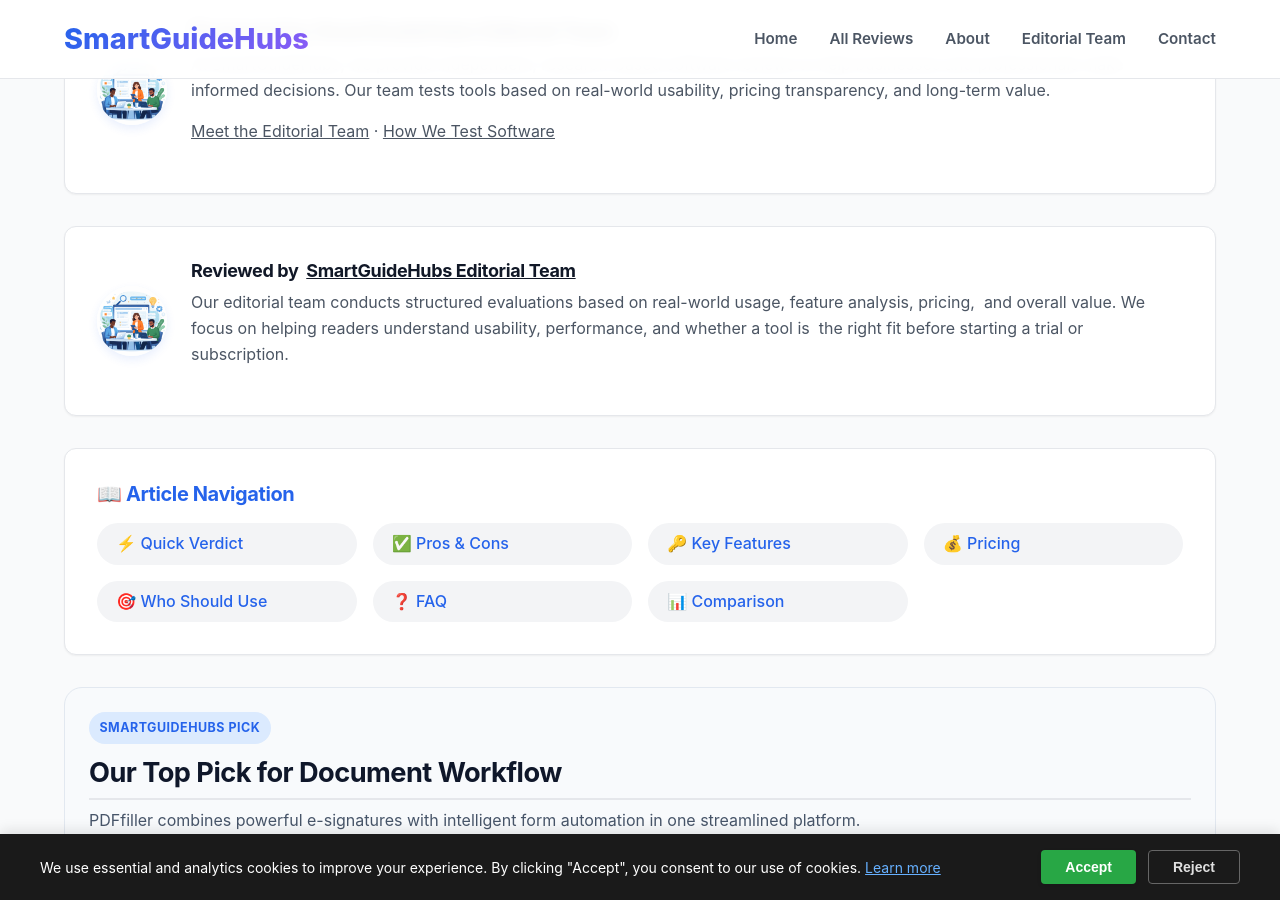
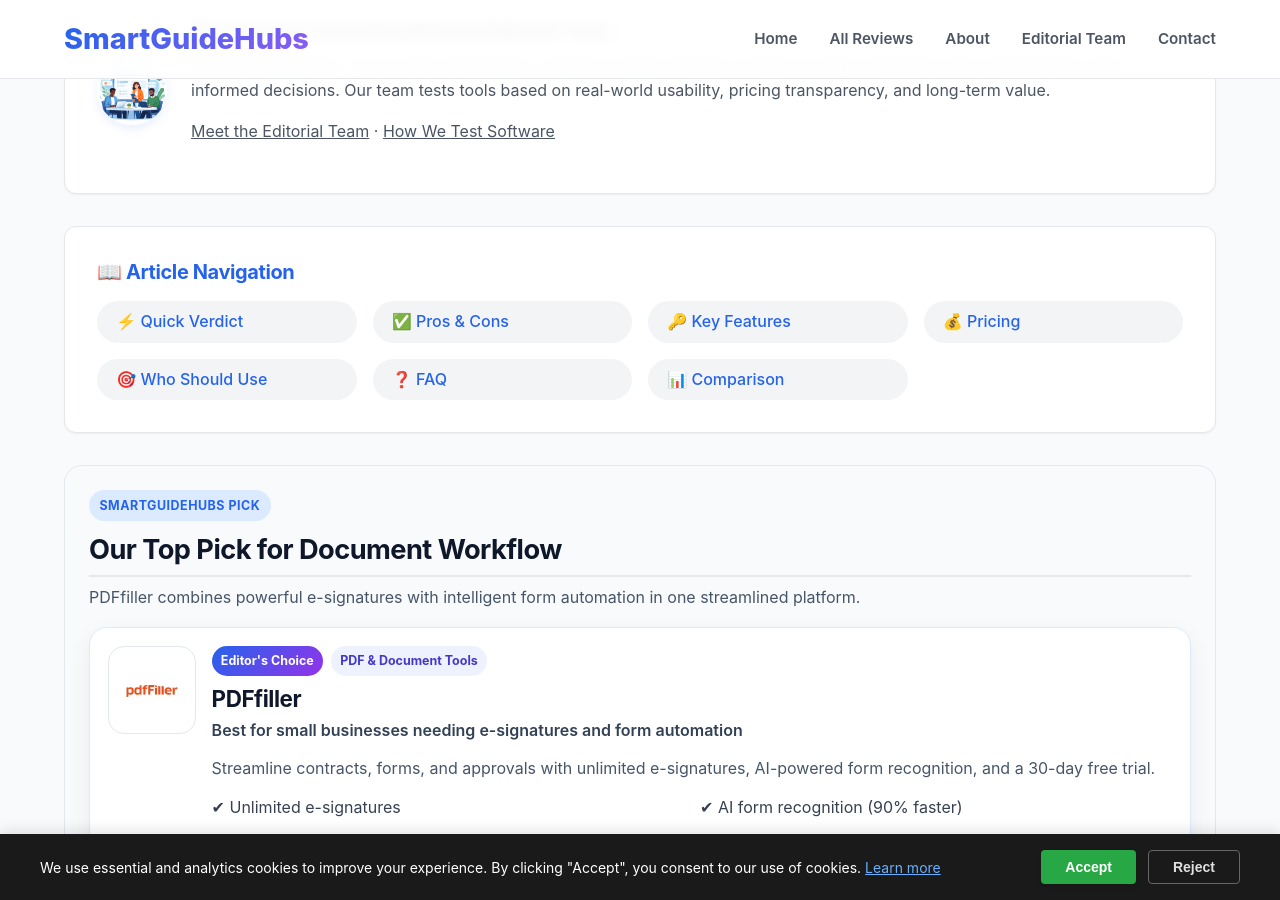
Before and after one commit to Yanniga01/gilliansperkin.github.io, a Jekyll site: the page built from _posts/2026-01-15-pdffiller-review.md, in a window 1280 px wide and 900 px high, scrolled down 305 px. Built offline with Jekyll 4.4.1, drawn with Linux system fonts in a browser that asks for light colours.

Commit message:
Remove author box from PDFfiller review
Removed the author box section from the PDFfiller review post.

```diff
--- a/_posts/2026-01-15-pdffiller-review.md
+++ b/_posts/2026-01-15-pdffiller-review.md
@@ -7,26 +7,6 @@
 excerpt: "After 90 days of testing, we reveal whether PDFfiller's e-signature and automation features justify the cost for growing businesses."
 permalink: /article-pdffiller/
 ---
-
-<!-- Author Box -->
-<div class="author-box">
-    <div class="author-avatar">
-        <img src="/editorial-team-smartguidehubs.png" alt="SmartGuideHubs Editorial Team" loading="lazy">
-    </div>
-    <div>
-        <h3>
-            Reviewed by
-            <a href="/editorial-team/" style="color: inherit; text-decoration: underline;">
-                SmartGuideHubs Editorial Team
-            </a>
-        </h3>
-        <p>
-            Our editorial team conducts structured evaluations based on real-world usage, feature analysis, pricing,
-            and overall value. We focus on helping readers understand usability, performance, and whether a tool is
-            the right fit before starting a trial or subscription.
-        </p>
-    </div>
-</div>
 
 <!-- TOC Include -->
 {% include article-toc.html
```
